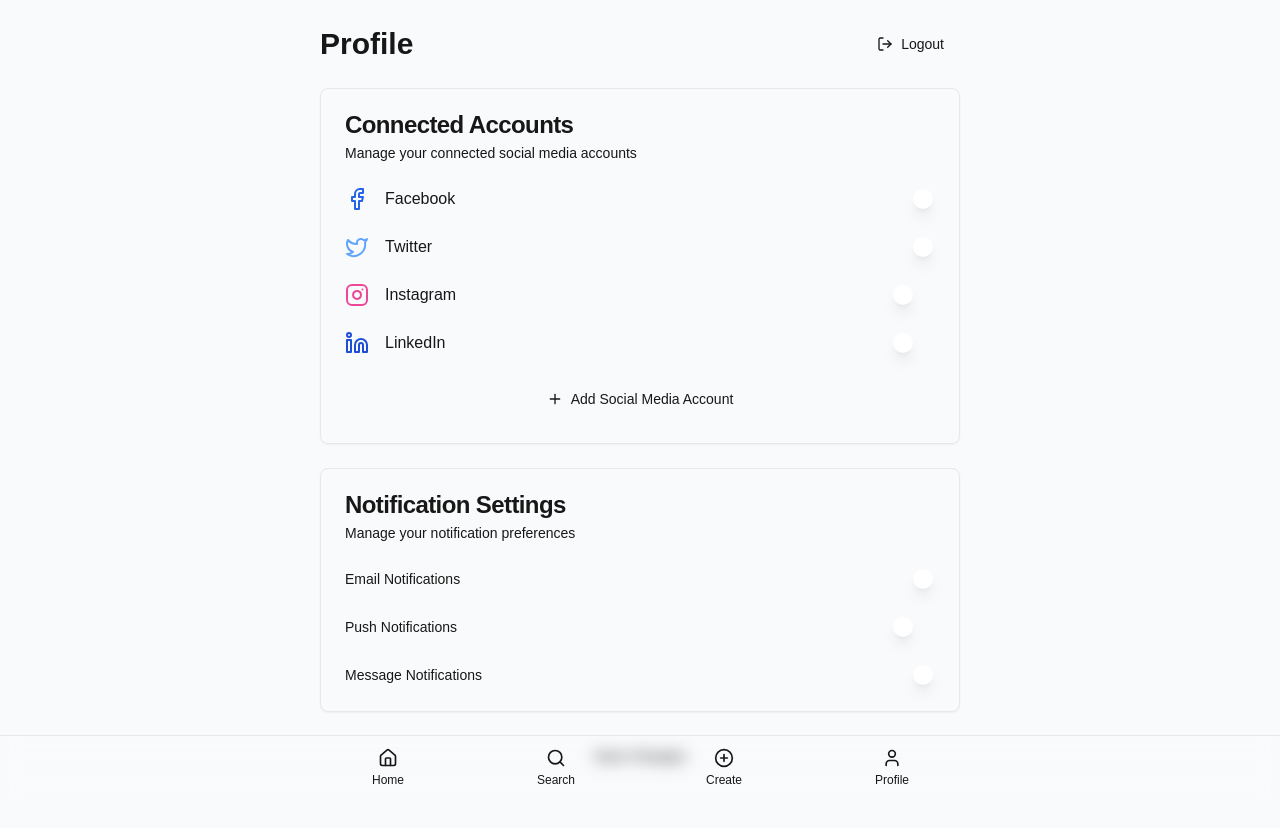
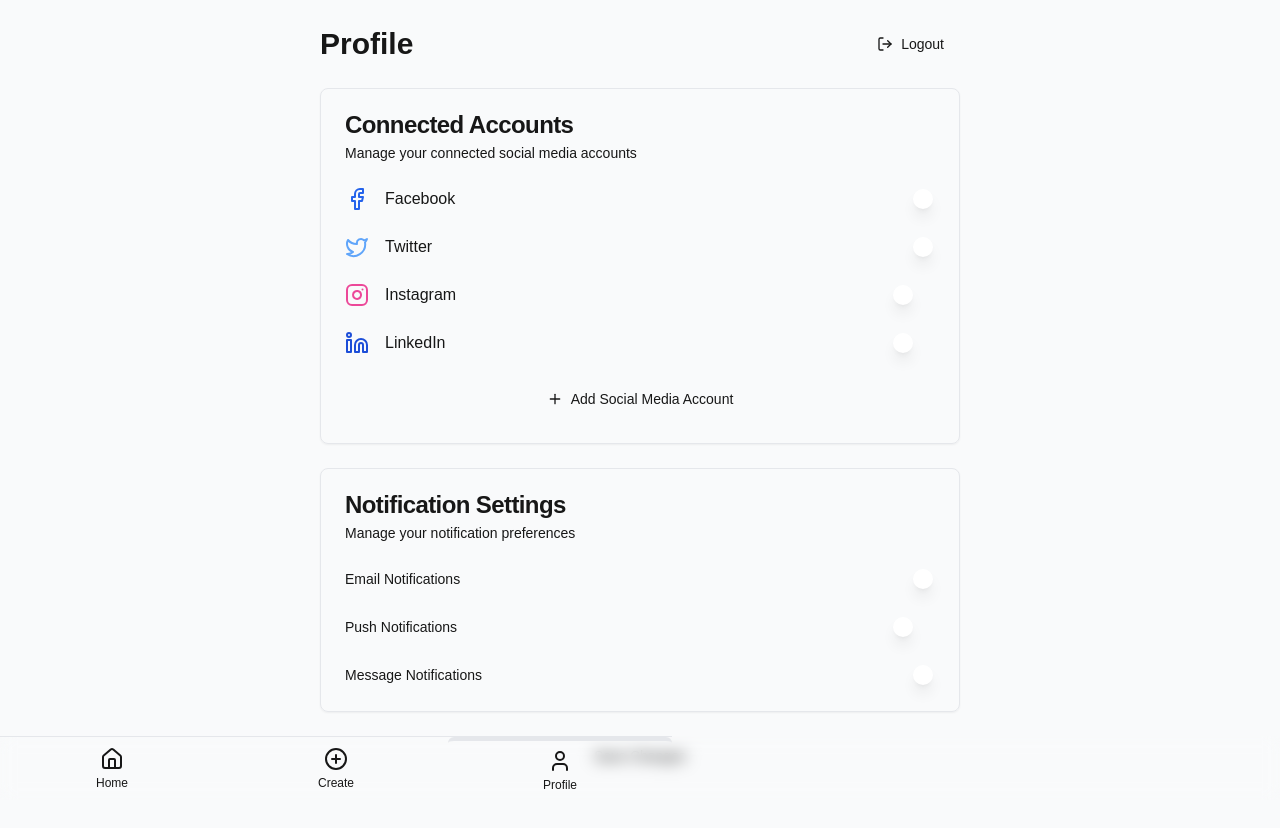
Before and after one commit to jcasben/filltr, a Next.js app: page /profile in a window 1280 px wide. Shown: the top 828 px of the page. Built offline with nearby package versions, Linux system fonts and the light colour scheme.

Commit message:
[UPDATE]: deleted search section and added indicator for the actual section

```diff
--- a/src/components/navigation/bottom-nav.tsx
+++ b/src/components/navigation/bottom-nav.tsx
@@ -1,8 +1,8 @@
 "use client"
 
+import { Home, PlusCircle, User } from 'lucide-react'
+import { Button } from "@/components/ui/button"
 import { usePathname, useRouter } from 'next/navigation'
-import { Home, PlusCircle, Search, User } from 'lucide-react'
-import { Button } from '../ui/button'
 
 export function BottomNav() {
     const router = useRouter()
@@ -13,43 +13,34 @@ export function BottomNav() {
     }
 
     return (
-        <nav className="sticky bottom-0 z-50 w-full border-t bg-background/95 backdrop-blur supports-[backdrop-filter]:bg-background/60">
-            <div className="container flex h-16 max-w-2xl items-center justify-around mx-auto">
+        <nav className="sticky bottom-0 z-50 w-full bg-background/95 backdrop-blur supports-[backdrop-filter]:bg-background/60">
+            <div className="container flex h-16 max-w-2xl items-stretch justify-around p-0 border-t border-gray-200">
                 <Button
                     variant="ghost"
                     size="icon"
-                    className={`flex-col gap-1 ${pathname === '/' ? 'text-primary' : ''}`}
+                    className={`flex-col items-center justify-center w-full h-full gap-1 ${pathname === '/' ? 'bg-primary/10 text-primary font-semibold border-t-4 border-primary' : ''}`}
                     onClick={() => navigate('/')}
                 >
-                    <Home className="h-5 w-5" />
-                    <span className="text-xs">Home</span>
+                    <Home className="h-6 w-6" />
+                    <span className="text-xs font-medium">Home</span>
                 </Button>
                 <Button
                     variant="ghost"
                     size="icon"
-                    className={`flex-col gap-1 ${pathname === '/search' ? 'text-primary' : ''}`}
-                    onClick={() => navigate('/search')}
+                    className={`flex-col items-center justify-center w-full h-full gap-1 ${pathname === '/create' ? 'bg-primary/10 text-primary font-semibold border-t-4 border-primary' : ''}`}
+                    onClick={() => navigate('/create')}
                 >
-                    <Search className="h-5 w-5" />
-                    <span className="text-xs">Search</span>
+                    <PlusCircle className="h-6 w-6" />
+                    <span className="text-xs font-medium">Create</span>
                 </Button>
                 <Button
                     variant="ghost"
                     size="icon"
-                    className={`flex-col gap-1 ${pathname === '/create' ? 'text-primary' : ''}`}
-                    onClick={() => navigate('/create')}
-                >
-                    <PlusCircle className="h-5 w-5" />
-                    <span className="text-xs">Create</span>
-                </Button>
-                <Button
-                    variant="ghost"
-                    size="icon"
-                    className={`flex-col gap-1 ${pathname === '/profile' ? 'text-primary' : ''}`}
+                    className={`flex-col items-center justify-center w-full h-full gap-1 ${pathname === '/profile' ? 'bg-primary/10 text-primary font-semibold border-t-4 border-primary' : ''}`}
                     onClick={() => navigate('/profile')}
                 >
-                    <User className="h-5 w-5" />
-                    <span className="text-xs">Profile</span>
+                    <User className="h-6 w-6" />
+                    <span className="text-xs font-medium">Profile</span>
                 </Button>
             </div>
         </nav>
```
